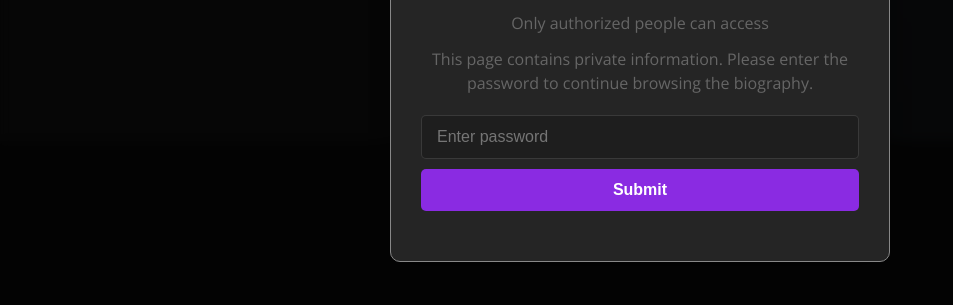
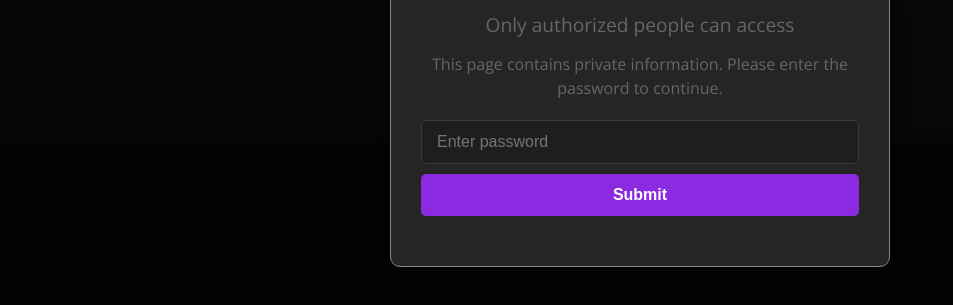
Before and after one commit to KeshavPoudel7/gk, a website built with Vite: page biography.html in a window 1280 px wide. Shown: the part 253-558 px from the top of the page, without its empty margins (0-953 px from the left). Built offline with nearby package versions, Linux system fonts and the light colour scheme.

Commit message:
Update biography.html

```diff
--- a/biography.html
+++ b/biography.html
@@ -26,8 +26,10 @@
         <div class="modal-content">
             <span class="close-modal">&times;</span>
             <h2>Protected Content🔒</h2>
-            <p>Only authorized people can access</p>
-            <p>This page contains private information. Please enter the password to continue browsing the biography.</p>
+
+            <p style="font-size: 120%;">Only authorized people can access</p>
+
+            <p>This page contains private information. Please enter the password to continue.</p>
             <form id="passwordForm" class="password-form">
                 <input type="password" id="password" placeholder="Enter password" required>
                 <button type="submit" class="modal-btn">Submit</button>
```
